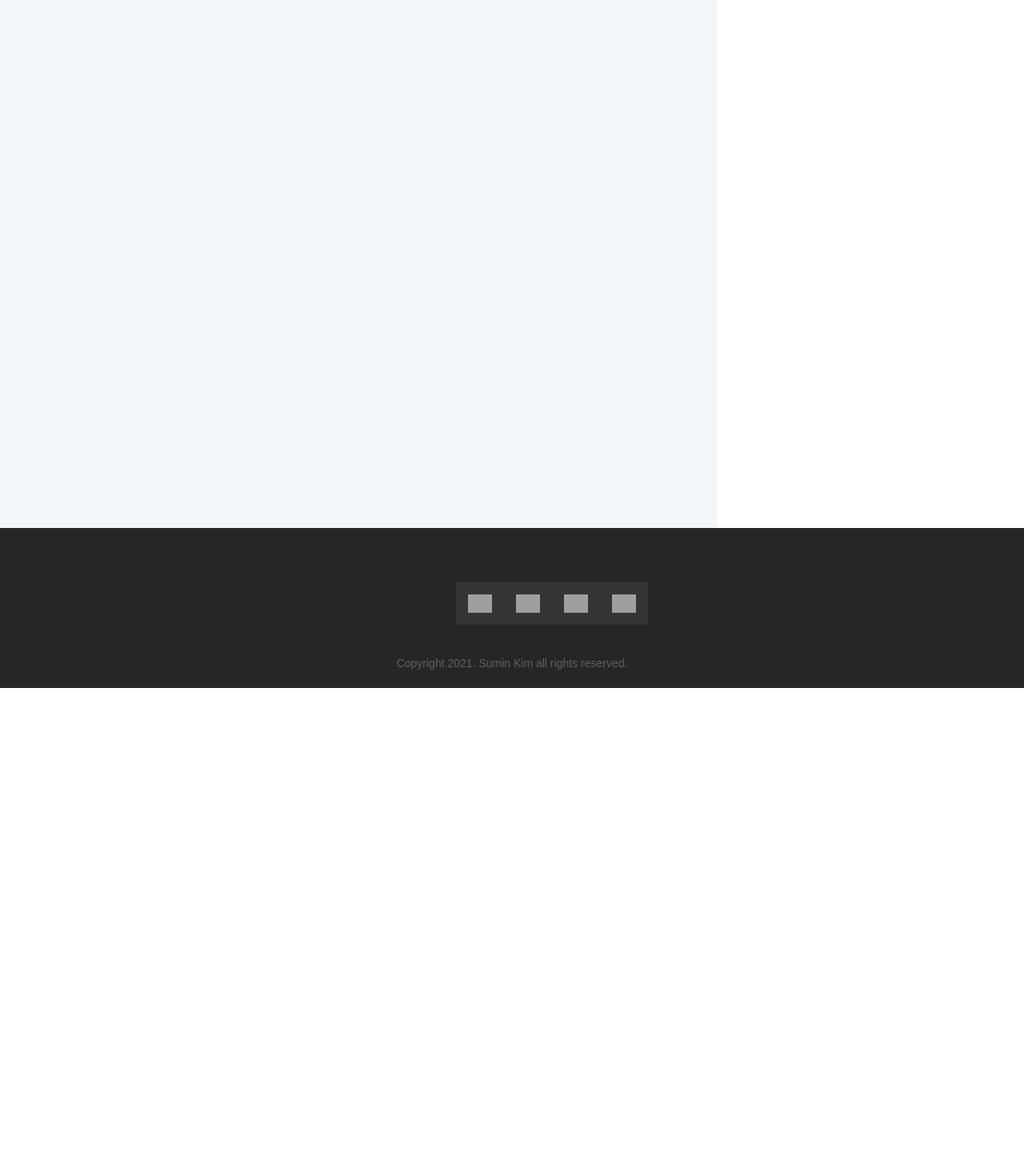
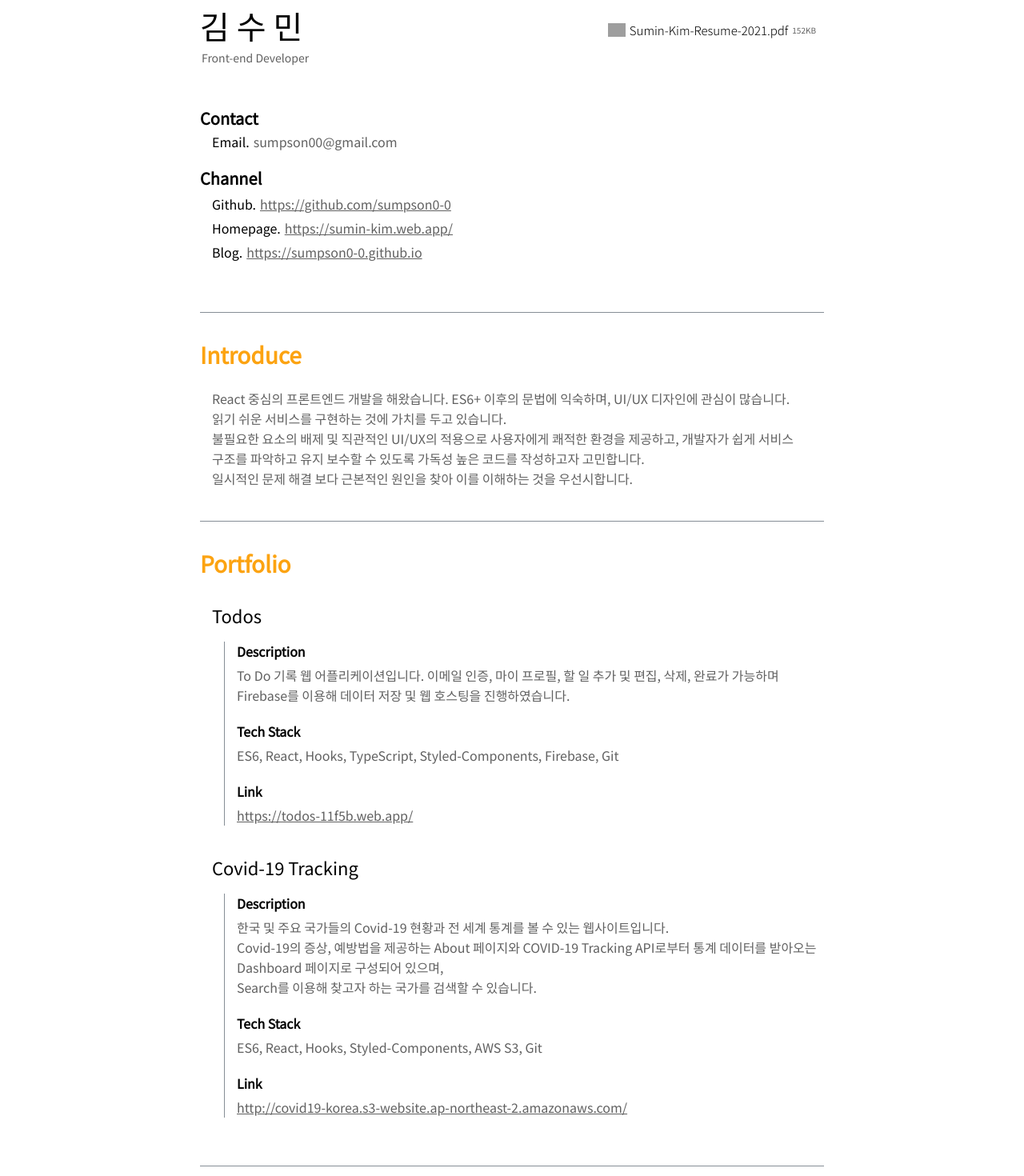
Before and after one commit to sum-in-e/personal_web, a React (Create React App) app: page /#/private/resume in a window 1280 px wide. Shown: the part 140-1610 px from the top of the page at 80% size. Before the commit the page ends 1000 px from the top, so only its background shows below. Built offline with nearby package versions, Linux system fonts and the light colour scheme; grey boxes are pictures that could not be loaded; a web font is replaced by a local one.

Commit message:
Resume 추가

```diff
--- a/src/Pages/Resume.js
+++ b/src/Pages/Resume.js
@@ -1,19 +1,301 @@
 import React from 'react';
 import styled from 'styled-components';
-import Navigation from '../components/Navigation';
 
 const Resume = () => (
 	<Container>
-		<Navigation />
+		<File href="https://drive.google.com/file/d/17XR0nLun078N-ZcwfNsJ8h8uVRuw65MM/view?usp=sharing" target="_blank">
+			<FileImg src="https://img.icons8.com/plasticine/100/000000/pdf.png" />
+			<FileName>Sumin-Kim-Resume-2021.pdf</FileName>
+			<Capacity>152KB</Capacity>
+		</File>
+		<TitleWrapper>
+			<Title>김 수 민</Title>
+			<SubTitle>Front-end Developer</SubTitle>
+		</TitleWrapper>
+		<Article>
+			<Contact>
+				<SmallCategory>Contact</SmallCategory>
+				<Block>
+					<Head>Email.</Head>
+					<Email href="mailto:sumpson00@gmail.com" title="메일 보내기">
+						sumpson00@gmail.com
+					</Email>
+				</Block>
+			</Contact>
+			<Contact>
+				<SmallCategory>Channel</SmallCategory>
+				<Block>
+					<Head>Github.</Head>
+					<Link href="https://github.com/sumpson0-0" target="_blank" title="깃헙으로 이동">
+						https://github.com/sumpson0-0
+					</Link>
+				</Block>
+				<Block>
+					<Head>Homepage.</Head>
+					<Link href="https://sumin-kim.web.app/" target="_blank" title="개인 홈페이지로 이동">
+						https://sumin-kim.web.app/
+					</Link>
+				</Block>
+				<Block>
+					<Head>Blog.</Head>
+					<Link href="https://sumpson0-0.github.io" target="_blank" title="블로그로 이동">
+						https://sumpson0-0.github.io
+					</Link>
+				</Block>
+			</Contact>
+		</Article>
+		<Article>
+			<Category>Introduce</Category>
+			<Text>
+				React 중심의 프론트엔드 개발을 해왔습니다. ES6+ 이후의 문법에 익숙하며, UI/UX 디자인에 관심이 많습니다.
+				<br /> 읽기 쉬운 서비스를 구현하는 것에 가치를 두고 있습니다.
+				<br />
+				불필요한 요소의 배제 및 직관적인 UI/UX의 적용으로 사용자에게 쾌적한 환경을 제공하고, 개발자가 쉽게
+				서비스 구조를 파악하고 유지 보수할 수 있도록 가독성 높은 코드를 작성하고자 고민합니다.
+				<br /> 일시적인 문제 해결 보다 근본적인 원인을 찾아 이를 이해하는 것을 우선시합니다.
+			</Text>
+		</Article>
+		<Article>
+			<Category>Portfolio</Category>
+			<Project>
+				<ProjectName>Todos</ProjectName>
+				<ProjectInfo>
+					<InfoBlock>
+						<BlockTitle>Description</BlockTitle>
+						<Summary>
+							To Do 기록 웹 어플리케이션입니다. 이메일 인증, 마이 프로필, 할 일 추가 및 편집, 삭제, 완료가
+							가능하며 Firebase를 이용해 데이터 저장 및 웹 호스팅을 진행하였습니다.
+						</Summary>
+					</InfoBlock>
+					<InfoBlock>
+						<BlockTitle>Tech Stack</BlockTitle>
+						<Stack>ES6, React, Hooks, TypeScript, Styled-Components, Firebase, Git</Stack>
+					</InfoBlock>
+					<InfoBlock>
+						<BlockTitle>Link</BlockTitle>
+						<ExternalLink href="https://todos-11f5b.web.app/" title="사이트로 이동" target="_blank">
+							https://todos-11f5b.web.app/
+						</ExternalLink>
+					</InfoBlock>
+				</ProjectInfo>
+			</Project>
+			<Project>
+				<ProjectName>Covid-19 Tracking</ProjectName>
+				<ProjectInfo>
+					<InfoBlock>
+						<BlockTitle>Description</BlockTitle>
+						<Summary>
+							한국 및 주요 국가들의 Covid-19 현황과 전 세계 통계를 볼 수 있는 웹사이트입니다.
+							<br /> Covid-19의 증상, 예방법을 제공하는 About 페이지와 COVID-19 Tracking API로부터 통계
+							데이터를 받아오는 Dashboard 페이지로 구성되어 있으며, <br /> Search를 이용해 찾고자 하는
+							국가를 검색할 수 있습니다.
+						</Summary>
+					</InfoBlock>
+					<InfoBlock>
+						<BlockTitle>Tech Stack</BlockTitle>
+						<Stack>ES6, React, Hooks, Styled-Components, AWS S3, Git</Stack>
+					</InfoBlock>
+					<InfoBlock>
+						<BlockTitle>Link</BlockTitle>
+						<ExternalLink
+							href="http://covid19-korea.s3-website.ap-northeast-2.amazonaws.com/"
+							title="사이트로 이동"
+							target="_blank"
+						>
+							http://covid19-korea.s3-website.ap-northeast-2.amazonaws.com/
+						</ExternalLink>
+					</InfoBlock>
+				</ProjectInfo>
+			</Project>
+		</Article>
+		<Article>
+			<Category>Skill</Category>
+			<SkillWrapper>
+				<SkillList>
+					<Li>
+						<SkillCategory>Front-end</SkillCategory>
+						<Skill>ES6, TypeScript, React, Styled-components, HTML/CSS</Skill>
+					</Li>
+					<Li>
+						<SkillCategory>Others</SkillCategory>
+						<Skill>Git/Github, Firebase</Skill>
+					</Li>
+				</SkillList>
+			</SkillWrapper>
+		</Article>
 	</Container>
 );
 
 const Container = styled.main`
-	overflow-y: scroll;
-	width: 70%;
-	height: 100vh;
-	padding: 30px;
-	background-color: #f3f6f8;
+	position: relative;
+	min-height: 75vh;
+	margin: 60px 250px;
+	padding-top: 100px;
+	font-family: 'Noto Sans KR', sans-serif;
+	font-size: 16px;
+`;
+
+const Category = styled.h2`
+	margin-bottom: 20px;
+	font-weight: bold;
+	font-size: 28px;
+	color: ${props => props.theme.main};
+`;
+
+const Article = styled.article`
+	margin-bottom: 40px;
+	padding-bottom: 40px;
+	&:not(:last-child) {
+		border-bottom: 1px solid ${props => props.theme.line};
+	}
+`;
+
+/* ----------- File ----------- */
+const File = styled.a`
+	display: flex;
+	align-items: center;
+	position: absolute;
+	top: 100px;
+	right: 0;
+	padding: 5px 10px;
+	cursor: pointer;
+	& > *:not(:first-child) {
+		margin-left: 5px;
+	}
+	&:hover {
+		background-color: #f1f3f5;
+	}
+`;
+
+const FileImg = styled.img`
+	width: 22px;
+`;
+
+const FileName = styled.span`
+	font-weight: 300;
+	font-size: 15px;
+`;
+
+const Capacity = styled.span`
+	font-size: 10px;
+	color: ${props => props.theme.text};
+`;
+
+/* ----------- TitleWrapper ----------- */
+const TitleWrapper = styled.div`
+	margin-bottom: 50px;
+`;
+
+const Title = styled.h1`
+	margin-bottom: 15px;
+	font-size: 40px;
+`;
+
+const SubTitle = styled.p`
+	margin-left: 2px;
+	font-size: 14px;
+	color: ${props => props.theme.text};
+`;
+
+/* ----------- Info ----------- */
+const SmallCategory = styled.h3`
+	margin-bottom: 5px;
+	font-weight: bold;
+	font-size: 20px;
+`;
+
+const Contact = styled.div`
+	margin-bottom: 20px;
+`;
+
+const Block = styled.div`
+	margin-left: 15px;
+`;
+
+const Head = styled.span``;
+
+const Email = styled.a`
+	margin-left: 5px;
+	color: ${props => props.theme.text};
+`;
+
+const Link = styled.a`
+	margin-left: 5px;
+	color: ${props => props.theme.text};
+	text-decoration: underline;
+	line-height: 30px;
+`;
+
+/* ----------- Introduce ----------- */
+
+const Text = styled.p`
+	margin-top: 30px;
+	margin-left: 15px;
+	color: ${props => props.theme.text};
+`;
+
+/* ----------- Portfolio ----------- */
+const Project = styled.div`
+	margin-left: 15px;
+	margin-top: 40px;
+`;
+
+const ProjectName = styled.h3`
+	margin-bottom: 20px;
+	font-size: 22px;
+`;
+
+const ProjectInfo = styled.div`
+	margin-left: 15px;
+	padding-left: 15px;
+	border-left: 1px solid ${props => props.theme.line};
+`;
+
+const InfoBlock = styled.div`
+	margin-bottom: 20px;
+`;
+
+const BlockTitle = styled.p`
+	margin-bottom: 5px;
+	font-weight: bold;
+`;
+
+const Summary = styled.p`
+	color: ${props => props.theme.text};
+`;
+
+const Stack = styled.span`
+	color: ${props => props.theme.text};
+`;
+
+const ExternalLink = styled.a`
+	color: ${props => props.theme.text};
+	text-decoration: underline;
+`;
+
+/* ----------- Skill ----------- */
+
+const SkillWrapper = styled.div`
+	margin-top: 30px;
+`;
+
+const SkillList = styled.ul`
+	margin-left: 20px;
+`;
+
+const Li = styled.li`
+	list-style-type: disc;
+	margin-left: 15px;
+	margin-bottom: 20px;
+`;
+
+const SkillCategory = styled.p`
+	margin-bottom: 5px;
+	font-weight: bold;
+`;
+
+const Skill = styled.span`
+	color: ${props => props.theme.text};
 `;
 
 export default Resume;
```
